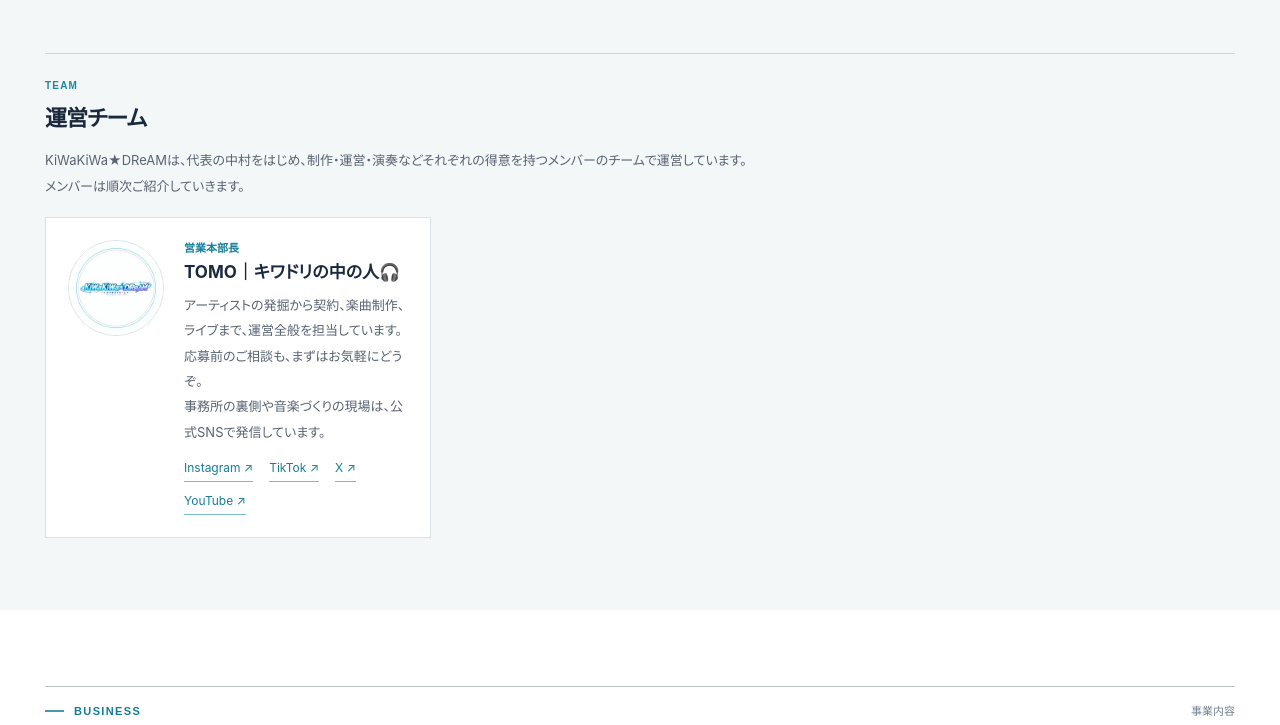
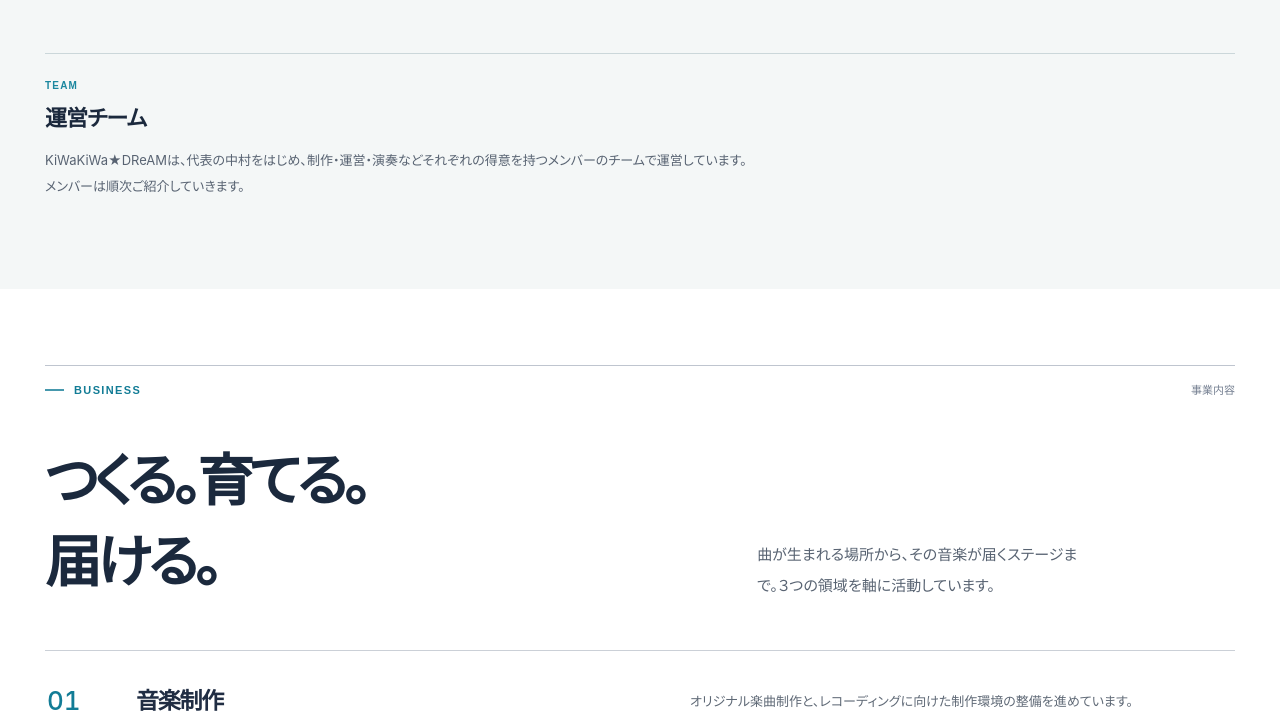
Before and after one commit to tomokiwakiwa/kiwakiwa-dream, a plain HTML site: page index.html in a window 1280 px wide. Shown: the part 1216-1941 px from the top of the page. Drawn offline with Linux system fonts and the light colour scheme.

Commit message:
運営チーム欄をカードなし・紹介文のみに変更
Co-Authored-By: Claude Opus 5.5 <noreply@anthropic.com>
Claude-Session: https://claude.ai/code/session_019iWBxze7nrGBnN8k48DHVY

```diff
--- a/index.html
+++ b/index.html
@@ -449,7 +449,7 @@ figure.motion-enter.motion-visible img {transform:scale(1)}
 <p>喜びも悩みも分かち合いながら共に成長し、音楽活動を通じた経験が、活動中だけでなく、その先の人生にも残るものになるように。株式会社BeReVeは、その歩みを支えていきます。</p>
 </div></div>
 <div class="values" aria-label="私たちが大切にすること"><div><span>PEOPLE</span><strong>一人ひとりの個性を尊重する</strong></div><div><span>TOGETHER</span><strong>喜びも悩みも分かち合う</strong></div><div><span>FUTURE</span><strong>人生に残る経験をともにつくる</strong></div></div>
-<div class="staff" aria-labelledby="staff-title"><p class="staff-label">TEAM</p><h3 id="staff-title" class="staff-heading">運営チーム</h3><p class="staff-intro">KiWaKiWa★DReAMは、代表の中村をはじめ、制作・運営・演奏などそれぞれの得意を持つメンバーのチームで運営しています。<br>メンバーは順次ご紹介していきます。</p><!-- スタッフを追加するときは、下の <article class="staff-card">〜</article> をコピーして並べる --><div class="staff-list"><article class="staff-card"><img src="assets/staff-tomo.webp" width="240" height="240" loading="lazy" decoding="async" alt="KiWaKiWa★DReAMのロゴアイコン"><div><p class="staff-role">営業本部長</p><h4>TOMO｜キワドリの中の人🎧</h4><p>アーティストの発掘から契約、楽曲制作、ライブまで、運営全般を担当しています。応募前のご相談も、まずはお気軽にどうぞ。<br>事務所の裏側や音楽づくりの現場は、公式SNSで発信しています。</p><div class="staff-sns"><a href="https://www.instagram.com/kiwadri_staff/" target="_blank" rel="noopener noreferrer">Instagram ↗</a><a href="https://www.tiktok.com/@kiwadri_staff" target="_blank" rel="noopener noreferrer">TikTok ↗</a><a href="https://x.com/kiwadri_staff" target="_blank" rel="noopener noreferrer">X ↗</a><a href="https://www.youtube.com/@kiwadri_staff" target="_blank" rel="noopener noreferrer">YouTube ↗</a></div></div></article></div></div>
+<div class="staff" aria-labelledby="staff-title"><p class="staff-label">TEAM</p><h3 id="staff-title" class="staff-heading">運営チーム</h3><p class="staff-intro">KiWaKiWa★DReAMは、代表の中村をはじめ、制作・運営・演奏などそれぞれの得意を持つメンバーのチームで運営しています。<br>メンバーは順次ご紹介していきます。</p><!-- メンバー紹介を載せるときは、staff-list（カード形式）を復活させる。過去の形はGitHubの履歴（2026-11-27）を参照 --></div>
 </div></section>
 <section class="section business" id="business"><div class="wrap"><div class="section-head"><small>BUSINESS</small><span>事業内容</span></div><div class="business-intro"><h2>つくる。育てる。<br>届ける。</h2><p>曲が生まれる場所から、その音楽が届くステージまで。３つの領域を軸に活動しています。</p></div><div class="business-list">
 <article class="business-item"><span class="seq">01</span><h3>音楽制作</h3><p>オリジナル楽曲制作と、レコーディングに向けた制作環境の整備を進めています。</p></article>
```
